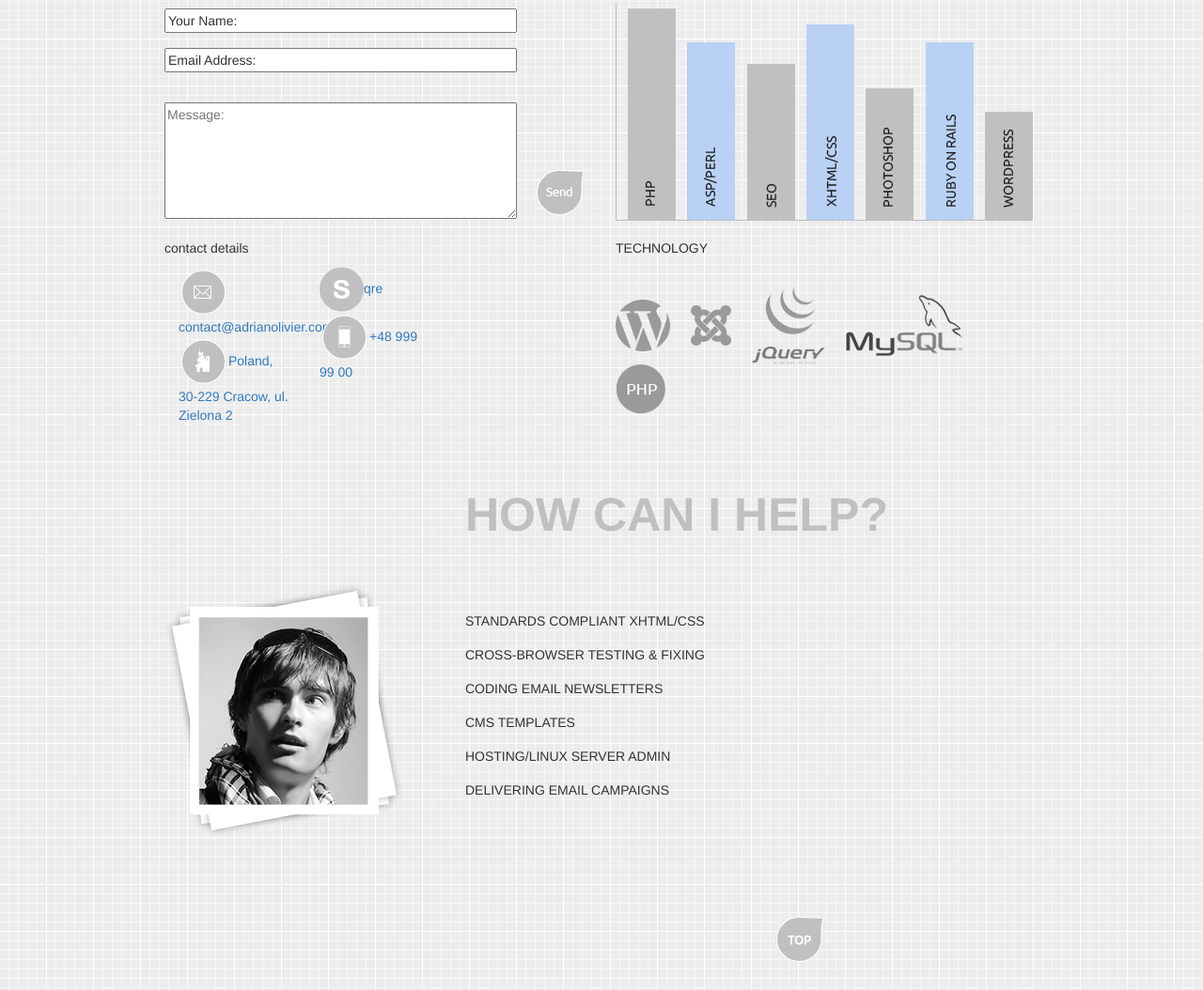
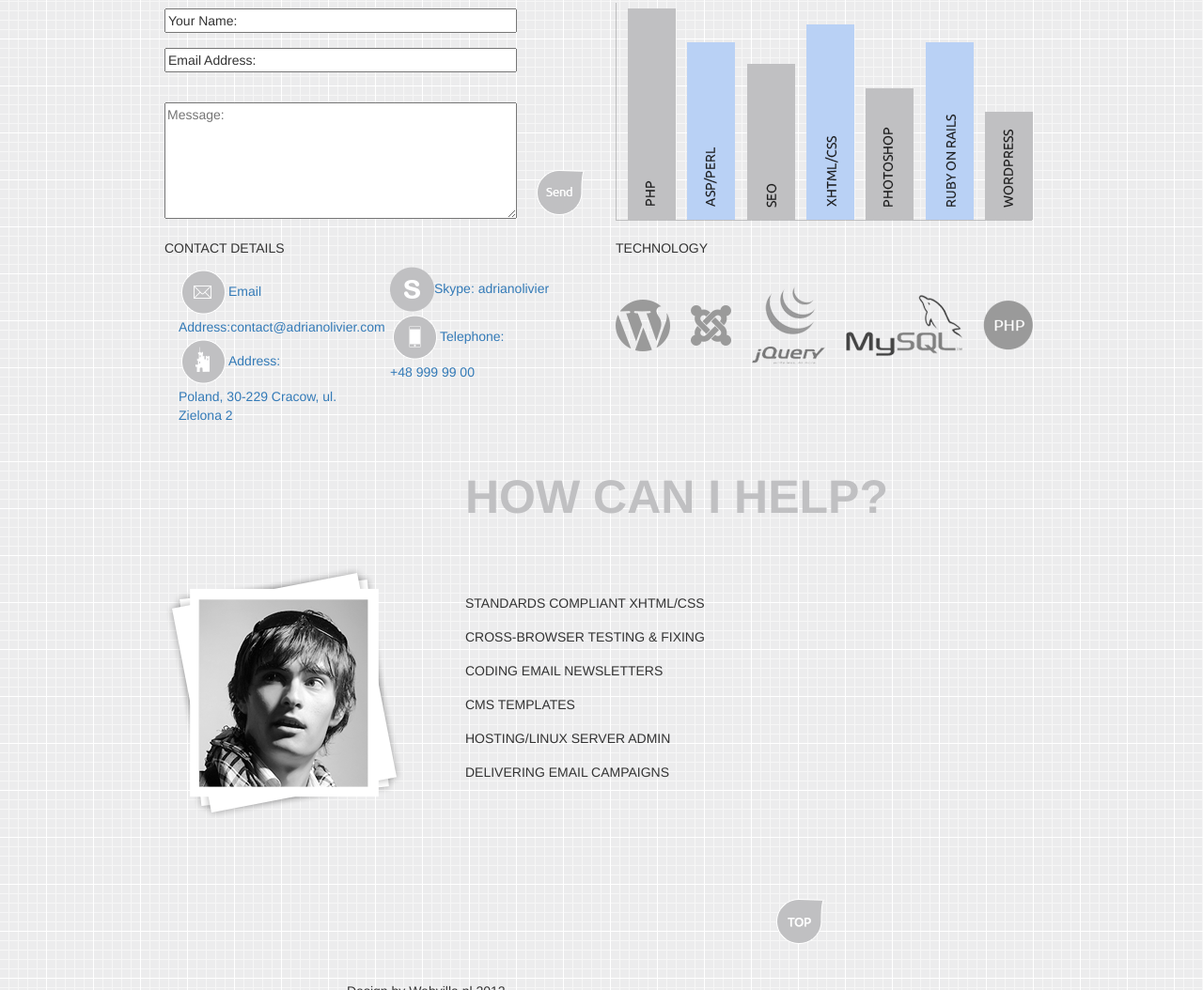
Before and after one commit to DaryaGarkusha/Metro-Inspired-landing-, a website: page index.html in a window 1280 px wide. Shown: the part 1258-2312 px from the top of the page at 94% size. Drawn offline with nearby package versions, Linux system fonts and the light colour scheme.

Commit message:
edited contacts,brands

```diff
--- a/index.html
+++ b/index.html
@@ -60,9 +60,9 @@
                 <p>Lorem ipsum dolor sit amet, consectetur adipisicing elit. Eveniet amet aliquid quas deserunt mollitia nemo non optio vel, quisquam quod aliquam iusto, inventore Lorem ipsum dolor sit amet, consectetur adipisicing elit. Eveniet amet aliquid quas deserunt mollitia </p>
                 <section class="regular slider">
                     <div>
-                        <img src="img/content/example.png"><!-- <img src="img/content/hover.png" alt="" class="after"> -->
+                        <img src="img/content/example.png">
+                        <!-- <img src="img/content/hover.png" alt="" class="after"> -->
                     </div>
-
                     <div>
                         <img src="img/content/example.png">
                     </div>
@@ -89,14 +89,36 @@
         </div>
         <div class="row">
             <div class="col-sm-6">
-                <p>contact details</p>
-                <div class="col-sm-4">
-                    <a href="mailto:contact@adrianolivier.com"><img src="img/content/contacts/email.png" alt="">contact@adrianolivier.com</a>
-                    <a href="https://www.google.com.ua/maps/place/Zielona+2,+Krak%C3%B3w,+%D0%9F%D0%BE%D0%BB%D1%8C%D1%88%D0%B0/@50.0194194,19.9492985,17z/data=!3m1!4b1!4m5!3m4!1s0x47165cb2f8bf5ee5:0x5c4c0d294d1e1e4!8m2!3d50.0194194!4d19.9514872?hl=ru"><img src="img/content/contacts/address.png" alt="">Poland, 30-229 Cracow, ul. Zielona 2</a>
+                <p>CONTACT DETAILS</p>
+
+
+               <!--  <div class="contacts">
+                    <div class="same"></div>
+                    <div class="same"></div>
+
+
+
+                    <div class="imgcontacts">
+                        <a href=""><img src="img/content/contacts/email.png" alt=""></a>
+                    </div>
+                    <div class="valuecontacts">
+                        Email Address: <a href="mailto:contact@adrianolivier.com">contact@adrianolivier.com</a>
+                    </div>
                 </div>
-                <div class="col-sm-4">
-                    <a href="#"><img src="img/content/contacts/skype.png" alt="">qre</a>
-                    <a href="tel:+48 999 99 00"><img src="img/content/contacts/tel.png" alt="">+48 999 99 00</a>
+
+
+                <div class="contacts next">
+                    b
+                </div> -->
+                <div class="col-sm-6">
+                    <a href="mailto:contact@adrianolivier.com"><img src="img/content/contacts/email.png" alt=""><span>Email Address:</span>contact@adrianolivier.com</a>
+
+                    <a href="https://www.google.com.ua/maps/place/Zielona+2,+Krak%C3%B3w,+%D0%9F%D0%BE%D0%BB%D1%8C%D1%88%D0%B0/@50.0194194,19.9492985,17z/data=!3m1!4b1!4m5!3m4!1s0x47165cb2f8bf5ee5:0x5c4c0d294d1e1e4!8m2!3d50.0194194!4d19.9514872?hl=ru"><img src="img/content/contacts/address.png" alt="">Address: <br> Poland, 30-229 Cracow, ul. Zielona 2</a>
+                </div>
+                <div class="col-sm-6">
+                    <a href="#"><img src="img/content/contacts/skype.png" alt="">Skype: adrianolivier
+<br></a>
+                    <a href="tel:+48 999 99 00"><img src="img/content/contacts/tel.png" alt="">Telephone: <br>+48 999 99 00</a>
                 </div>
             </div>
             <div class="col-sm-6">
--- a/style.css
+++ b/style.css
@@ -92,14 +92,11 @@ ul.logos_footer {
 ul.logos_footer li {
     display: inline-block;
     list-style-type: none;
-}
-
-ul.logos_footer li a {
     padding-right: 18px;
 }
 
-ul.logos_footer li a:last-child {
-    padding-right: 1 !important;
+ul.logos_footer li:last-child {
+    padding-right: 0 !important;
 }
 
 ul.help {
@@ -151,51 +148,3 @@ p.footer_text {
 .slick-next:before {
     color: black;
 }
-
-/*.onhover:hover {
-    content: url(img/content/hover.png);
-    width: 50px;
-}*/
-
-
-/*.onhover{
-    position: relative;
-}
-.hover_image {
-    position: absolute;
-    visibility: hidden;
-    opacity: 0;
-}
-.onhover:hover .hover_image {
-  visibility: visible;
-  opacity: 1;
-}*/
-/*.onhover {
-   /* position: relative;*/
-   /* width: 200px;
-    height: 300px;*/
-}
-/*.onhover .after {
-    position: absolute;
-    top: 0;
-    left: 0;
-    width: 100%;
-    height: 100%;
-    display: none;
-    color: #FFF;
-}
-.onhover:hover .after {
-    display: block;
-    background: rgba(0, 0, 0, .6);
-}
-
-*/
-
-/*.after{
-    position: relative;
-visibility: hidden;
-z-index: 0;
-}
-.regular .slider div :hover .after{
-visibility: visible;
-}*/
```
Also changed, not shown: img/header.png (added).
